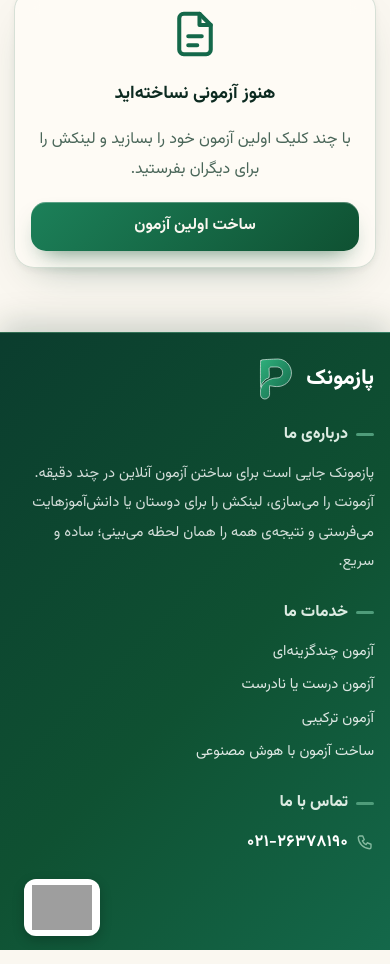
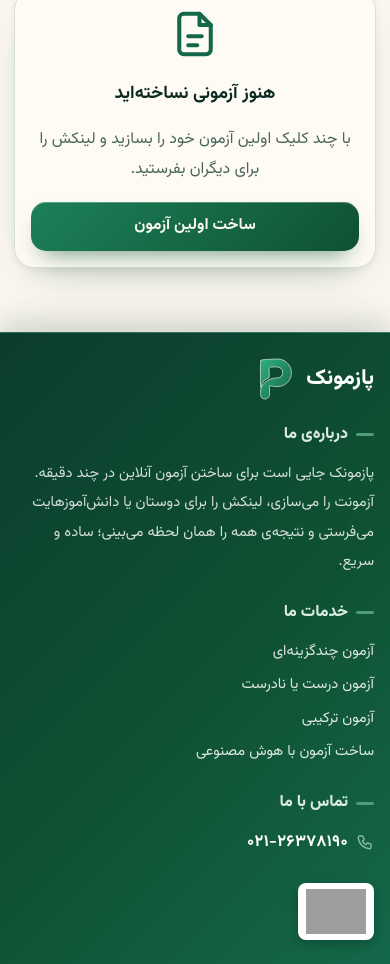
Before and after one commit to motanjf-sudo/azmoon-saz, a plain HTML site: page index.html in a window 390 px wide. Shown: the part 1809-2773 px from the top of the page. Drawn offline with Linux system fonts and the light colour scheme; grey boxes are pictures that could not be loaded.

Commit message:
Update index.html

```diff
--- a/index.html
+++ b/index.html
@@ -984,12 +984,12 @@
   .site-foot{margin-top:auto;width:100%;position:relative;z-index:1;
     background:linear-gradient(135deg,#0B3D2E 0%,#0F5132 55%,#14684A 100%);
     border-top:1px solid rgba(255,255,255,.14);box-shadow:0 -10px 30px rgba(7,42,32,.18);color:#fff}
-  .site-foot-in{max-width:1120px;margin:0 auto;padding:30px 18px 18px;display:grid;
+  .site-foot-in{max-width:1120px;margin:0 auto;padding:30px 18px 30px;display:grid;
     grid-template-columns:minmax(0,1.5fr) minmax(0,1fr) minmax(0,1fr);gap:26px 44px;align-items:start}
   .ft-brand{grid-column:1 / -1;display:flex;align-items:center;gap:10px;font-weight:800;font-size:1.35rem;color:#fff;line-height:1.4}
   .ft-logo{width:40px;height:40px;filter:none;overflow:visible}
   .ft-logo .lg-bg{fill:url(#lgradF);stroke:#fff;stroke-width:1.5;stroke-linejoin:round}
-  .ft-seal{display:flex;justify-content:flex-end;align-items:center;flex-wrap:wrap;gap:10px;padding:0 14px 14px}
+  .ft-seal{display:flex;justify-content:flex-start;align-items:center;flex-wrap:wrap;gap:10px;margin-top:20px}
   #zibal{display:flex;align-items:center;justify-content:center;line-height:0;max-width:100%;position:relative}
   #zibal iframe{border:0;display:block;max-width:100%;background:transparent}
   .trust{display:flex;align-items:center;justify-content:center}
@@ -1007,7 +1007,7 @@
   .ft-tel span{direction:ltr;unicode-bidi:embed}
   .ft-note{margin-top:6px !important;font-size:.82rem !important;color:rgba(255,255,255,.62) !important;line-height:1.8 !important}
   @media (max-width:900px){
-    .site-foot-in{grid-template-columns:1fr 1fr;gap:24px 24px;padding:26px 16px 16px}
+    .site-foot-in{grid-template-columns:1fr 1fr;gap:24px 24px;padding:26px 16px 24px}
     .ft-about{grid-column:1 / -1}
   }
   @media (max-width:420px){
@@ -1134,9 +1134,10 @@
     <section class="ft-col" aria-labelledby="ftTel">
       <h3 id="ftTel">تماس با ما</h3>
       <p><a class="ft-tel" href="tel:+982126378190"><svg viewBox="0 0 24 24" fill="none" stroke="currentColor" stroke-width="1.8" stroke-linecap="round" stroke-linejoin="round" aria-hidden="true"><path d="M5 4h4l2 5-2.5 1.5a11 11 0 0 0 5 5L15 13l5 2v4a2 2 0 0 1-2 2A16 16 0 0 1 3 6a2 2 0 0 1 2-2z"/></svg><span>۰۲۱-۲۶۳۷۸۱۹۰</span></a></p>
+
+    <div class="ft-seal"><div class="trust" id="trustSeal"><a referrerpolicy='origin' target='_blank' href='https://trustseal.enamad.ir/?id=8331341&Code=8nSAqXICAxQ4OvcLkLPPzPSbkrK0LQtU'><img referrerpolicy='origin' src='https://trustseal.enamad.ir/logo.aspx?id=8331341&Code=8nSAqXICAxQ4OvcLkLPPzPSbkrK0LQtU' alt='' style='cursor:pointer' code='8nSAqXICAxQ4OvcLkLPPzPSbkrK0LQtU'></a></div><div id="zibal"></div></div>
     </section>
   </div>
-    <div class="ft-seal"><div class="trust" id="trustSeal"><a referrerpolicy='origin' target='_blank' href='https://trustseal.enamad.ir/?id=8331341&Code=8nSAqXICAxQ4OvcLkLPPzPSbkrK0LQtU'><img referrerpolicy='origin' src='https://trustseal.enamad.ir/logo.aspx?id=8331341&Code=8nSAqXICAxQ4OvcLkLPPzPSbkrK0LQtU' alt='' style='cursor:pointer' code='8nSAqXICAxQ4OvcLkLPPzPSbkrK0LQtU'></a></div><div id="zibal"></div></div>
   </footer>
   <div class="toasts" id="toasts" role="status" aria-live="polite"></div>
 
```
